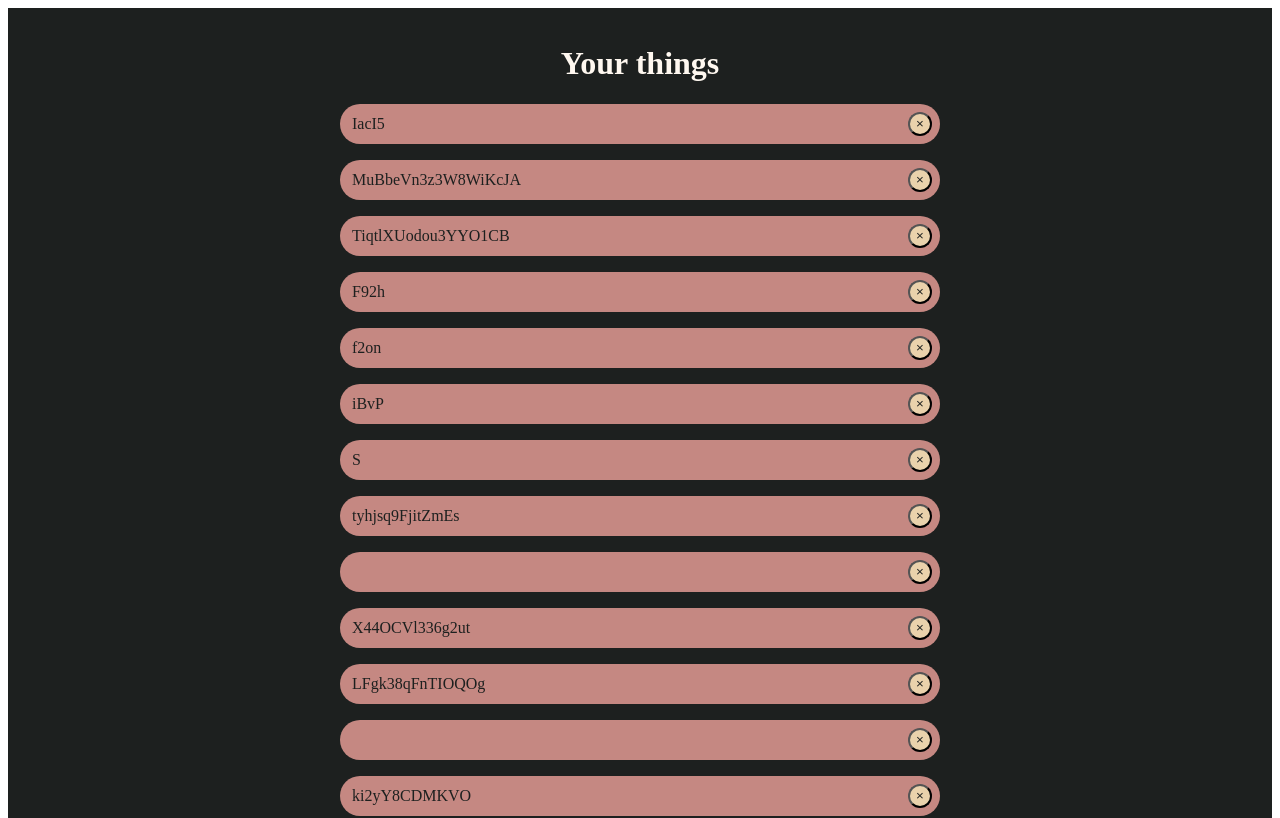
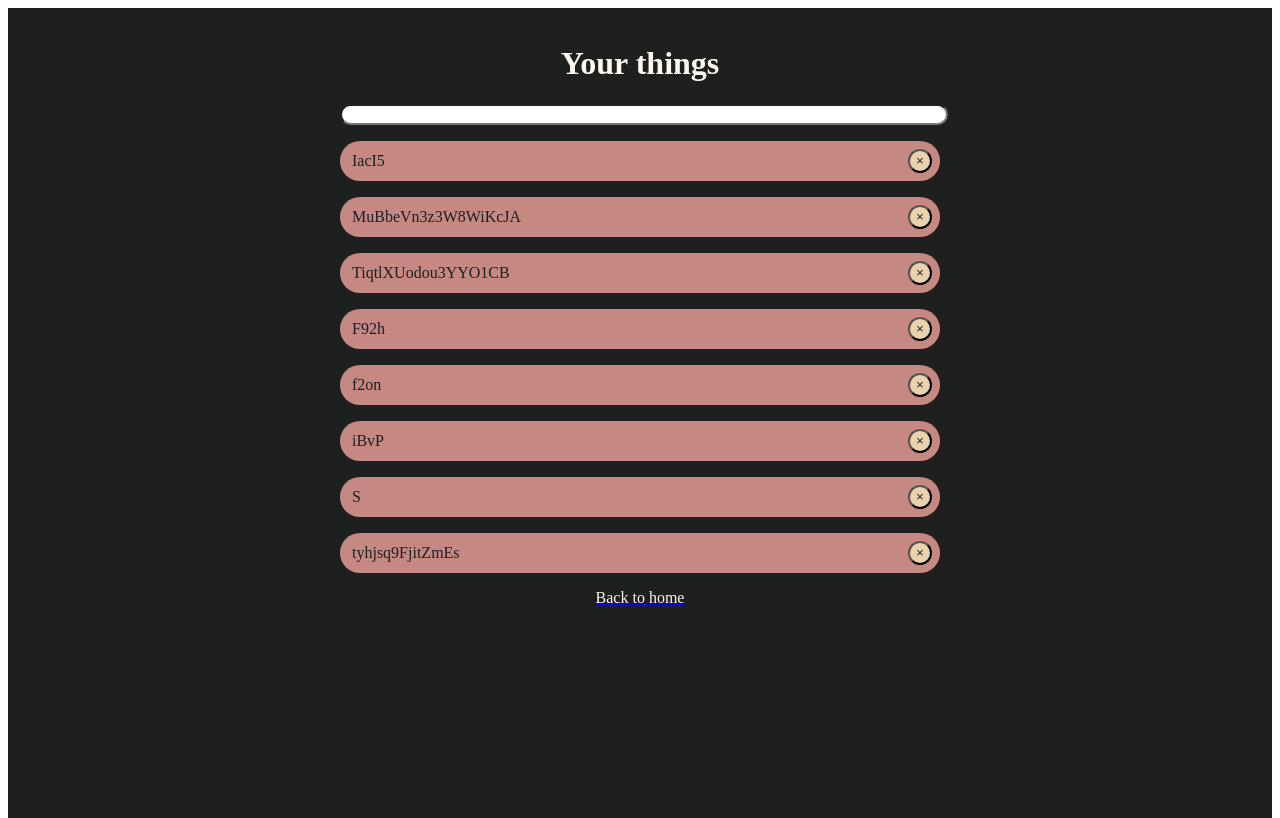
Before and after one commit to inonsdn/nthings, a Next.js app: page /things in a window 1280 px wide. Shown: the top 818 px of the page. Built offline with nearby package versions, Linux system fonts and the light colour scheme.

Commit message:
add filter bar to filter name of things in page things

```diff
--- a/src/app/things/page.tsx
+++ b/src/app/things/page.tsx
@@ -5,9 +5,11 @@ import Link from 'next/link'
 import ContentForm from "@/components/ContentForm";
 import Item from "@/components/Item";
 import { useDbHandler } from '@/contexts/DbContext';
+import FilterBar from '@/components/FilterBar';
+import { useEffect, useState } from 'react';
 
 const EmptyItemComponent = (
-    <p className='flex justify-center text-text-bright'>Nothing in here...</p>
+    <p key={0} className='flex justify-center text-text-bright'>Nothing in here...</p>
 )
 
 interface ItemObj {
@@ -22,36 +24,56 @@ const getItemComponents = (items: Array<ItemObj> | undefined) => {
         return components
     }
     if (items.length == 0) {
-        return EmptyItemComponent
+        return [ EmptyItemComponent ]
     }
-    for (const item of items) {
-        components.push(<Item key={item.id} title={item.name} className="mb-4"></Item>)
+    for (let i = 0; i < items.length; i++) {
+        const item = items[i]
+        components.push(<Item key={i+1} title={item.name} className="mb-4"></Item>)
     }
     return components
 }
 
 export default function Things() {
 
+    const [queriedItems, setQueriedItems] = useState<ItemObj[]>([])
+    const [displayItems, setDisplayItems] = useState<React.ReactNode[]>([])
+    const [filterName, setFilterName] = useState<string>('')
+
     const dbHandler = useDbHandler()
 
-    const itemObjs = dbHandler?.getItems()
+    // do after mount that to get item from db
+    //  and set to queried
+    useEffect(() => {
+        const itemObjs = dbHandler?.getItems()
+        setQueriedItems(prev => [...itemObjs])
+    }, [dbHandler])
 
-    // const itemObjs = [
-    //     {
-    //         id: 1,
-    //         name: 'test'
-    //     },{
-    //         id: 2,
-    //         name: 'test'
-    //     }
-    // ]
-    const items = getItemComponents(itemObjs)
+    // trigger when get queried or filter name change
+    //  update display items node
+    useEffect(()=>{
+        const filteredItems = queriedItems?.filter(item => {
+            if (item.name.toLowerCase().includes(filterName)) {
+                return true
+            }
+            return false
+        })
+        const items = getItemComponents(filteredItems)
+        setDisplayItems(prevItems => [...items])
+    }, [filterName, queriedItems])
+
+    // callback function to set filter name with filter bar has update
+    const onFilterChanged_cb = (value) => {
+        setFilterName(value)
+    }
 
     return (
         <ContentForm>
             <div className='h-lvh p-4 bg-bg hover:rounded-br-full'>
                 <h1 className='flex justify-center text-text-bright'>Your things</h1>
-                {items}
+                <FilterBar
+                    onFilterBarChanged_cb={onFilterChanged_cb}
+                    className='pb-4'></FilterBar>
+                {displayItems}
                 <Link href='/'>
                     <p className='bg-bg flex justify-center text-text-bright'>Back to home</p>
                 </Link>
--- /dev/null
+++ b/src/components/FilterBar.tsx
@@ -0,0 +1,30 @@
+import { useState } from "react"
+
+interface FilterBarProps {
+    onFilterBarChanged_cb: CallableFunction | null
+    className: string
+}
+
+export default function FilterBar({onFilterBarChanged_cb, className = ''}: FilterBarProps) {
+
+    const [filterText, setFilterText] = useState('')
+
+    const mainClassName = 'w-full ' + className
+
+    const onInputTyping_cb = (e) => {
+        const value = e.target.value
+        setFilterText(value)
+        if (onFilterBarChanged_cb) {
+            onFilterBarChanged_cb(value)
+        }
+    }
+
+    return (
+        <div className={mainClassName}>
+            <input
+                className="w-full rounded-full"
+                value={filterText}
+                onChange={onInputTyping_cb}></input>
+        </div>
+    )
+}
```
